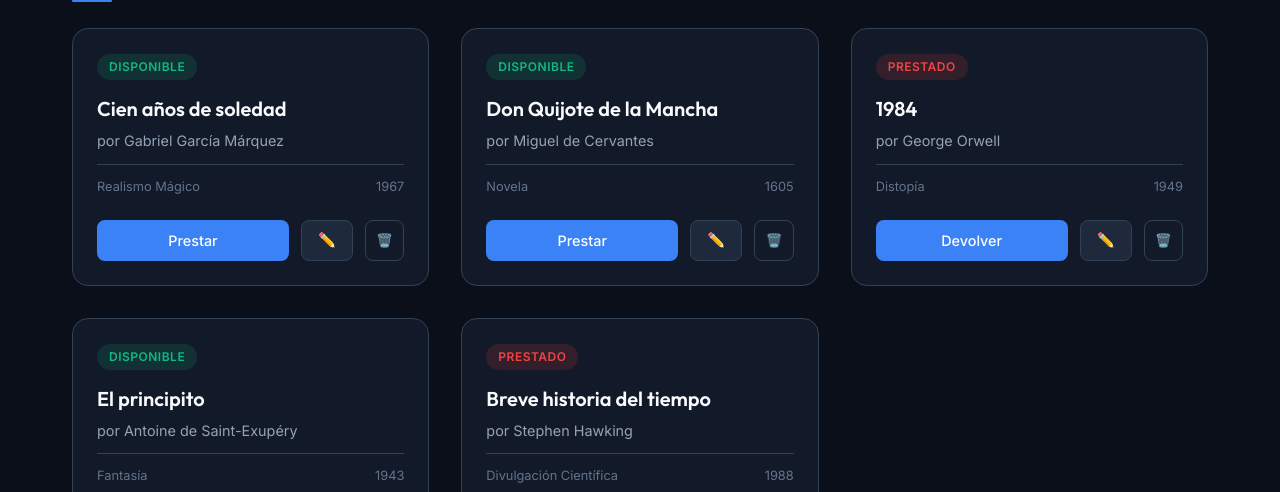
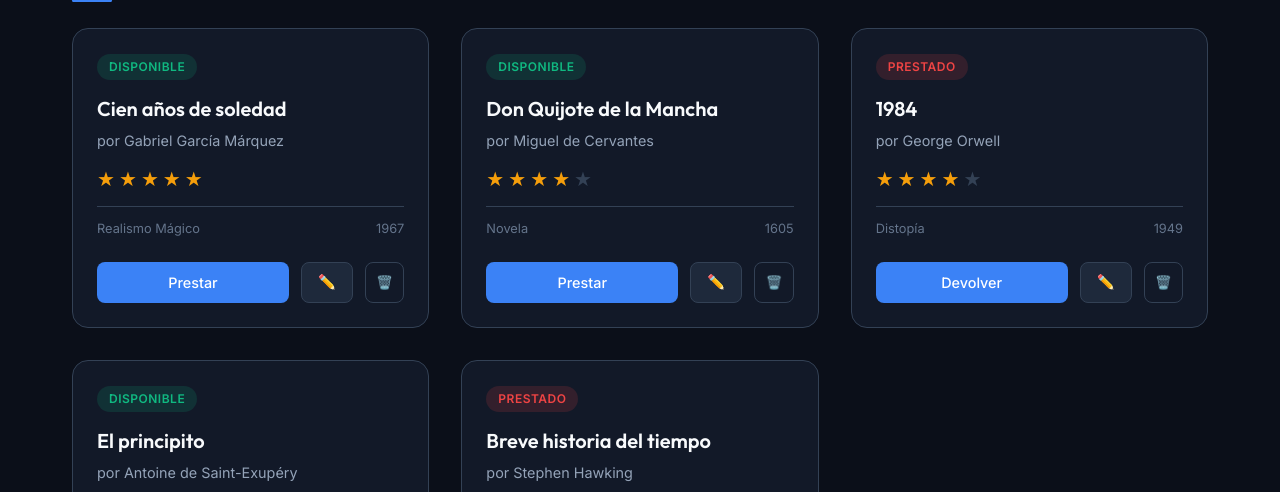
Before and after one commit to ChristopherIZeas/GESTION_S15-COMPONENTE-PR-CTICO_2, a plain HTML site: page index.html in a window 1280 px wide. Shown: the part 308-800 px from the top of the page. Drawn offline with Linux system fonts and the light colour scheme.

Commit message:
Cambio 14: Calificación de libros (Rating por estrellas)

```diff
--- a/app.js
+++ b/app.js
@@ -6,7 +6,8 @@ const initialBooks = [
         author: "Gabriel García Márquez",
         genre: "Realismo Mágico",
         year: 1967,
-        status: "available" // available | borrowed
+        status: "available", // available | borrowed
+        rating: 5
     },
     {
         id: 2,
@@ -14,7 +15,8 @@ const initialBooks = [
         author: "Miguel de Cervantes",
         genre: "Novela",
         year: 1605,
-        status: "available"
+        status: "available",
+        rating: 4
     },
     {
         id: 3,
@@ -22,7 +24,8 @@ const initialBooks = [
         author: "George Orwell",
         genre: "Distopía",
         year: 1949,
-        status: "borrowed"
+        status: "borrowed",
+        rating: 4
     },
     {
         id: 4,
@@ -30,7 +33,8 @@ const initialBooks = [
         author: "Antoine de Saint-Exupéry",
         genre: "Fantasía",
         year: 1943,
-        status: "available"
+        status: "available",
+        rating: 5
     },
     {
         id: 5,
@@ -38,7 +42,8 @@ const initialBooks = [
         author: "Stephen Hawking",
         genre: "Divulgación Científica",
         year: 1988,
-        status: "borrowed"
+        status: "borrowed",
+        rating: 3
     }
 ];
 
@@ -121,12 +126,14 @@ function renderBooks(booksToRender) {
         const badgeClass = isAvailable ? "badge-available" : "badge-borrowed";
         const badgeText = isAvailable ? "Disponible" : "Prestado";
         const buttonText = isAvailable ? "Prestar" : "Devolver";
+        const ratingHtml = getStarsHtml(book.rating || 0);
 
         bookCard.innerHTML = `
             <div class="book-info">
                 <span class="book-badge ${badgeClass}">${badgeText}</span>
                 <h3 class="book-title" title="${book.title}">${book.title}</h3>
                 <p class="book-author">por ${book.author}</p>
+                ${ratingHtml}
                 <div class="book-meta-details">
                     <span>${book.genre}</span>
                     <span>${book.year}</span>
@@ -336,6 +343,34 @@ function openDetailsModal(bookId) {
 
 function closeDetailsModal() {
     detailsBookModal.classList.remove("active");
+}
+
+/**
+ * Genera el marcado HTML de las estrellas de calificación
+ * @param {number} rating - Calificación (1 a 5)
+ */
+function getStarsHtml(rating) {
+    let stars = "";
+    for (let i = 1; i <= 5; i++) {
+        const starClass = i <= rating ? "star filled" : "star";
+        stars += `<span class="${starClass}" data-value="${i}">★</span>`;
+    }
+    return `<div class="book-rating" aria-label="Calificación: ${rating} estrellas">${stars}</div>`;
+}
+
+/**
+ * Califica un libro y actualiza la vista y el almacenamiento local
+ * @param {number} bookId - ID del libro
+ * @param {number} ratingValue - Calificación asignada
+ */
+function rateBook(bookId, ratingValue) {
+    const book = books.find(b => b.id === bookId);
+    if (book) {
+        book.rating = ratingValue;
+        saveToLocalStorage();
+        handleSearch(); // Recargar respetando filtros actuales
+        showToast(`Calificaste "${book.title}" con ${ratingValue} estrellas.`, "success");
+    }
 }
 
 /**
@@ -621,6 +656,9 @@ booksGrid.addEventListener("click", (e) => {
         openEditModal(bookId);
     } else if (e.target.closest(".delete-book-btn")) {
         openConfirmModal(bookId);
+    } else if (e.target.classList.contains("star")) {
+        const ratingVal = parseInt(e.target.dataset.value);
+        rateBook(bookId, ratingVal);
     }
 });
 
--- a/style.css
+++ b/style.css
@@ -774,3 +774,26 @@ body {
 .toast-close:hover {
     color: var(--text-primary);
 }
+
+/* Calificación por estrellas */
+.book-rating {
+    display: flex;
+    gap: 0.25rem;
+    margin-bottom: 0.75rem;
+    font-size: 1.25rem;
+    user-select: none;
+}
+
+.star {
+    color: var(--border-color);
+    cursor: pointer;
+    transition: color var(--transition-fast), transform var(--transition-fast);
+}
+
+.star.filled {
+    color: #f59e0b;
+}
+
+.star:hover {
+    transform: scale(1.2);
+}
```
Also changed, not shown: solicitudes_cambios.md (+7 -0 lines).
